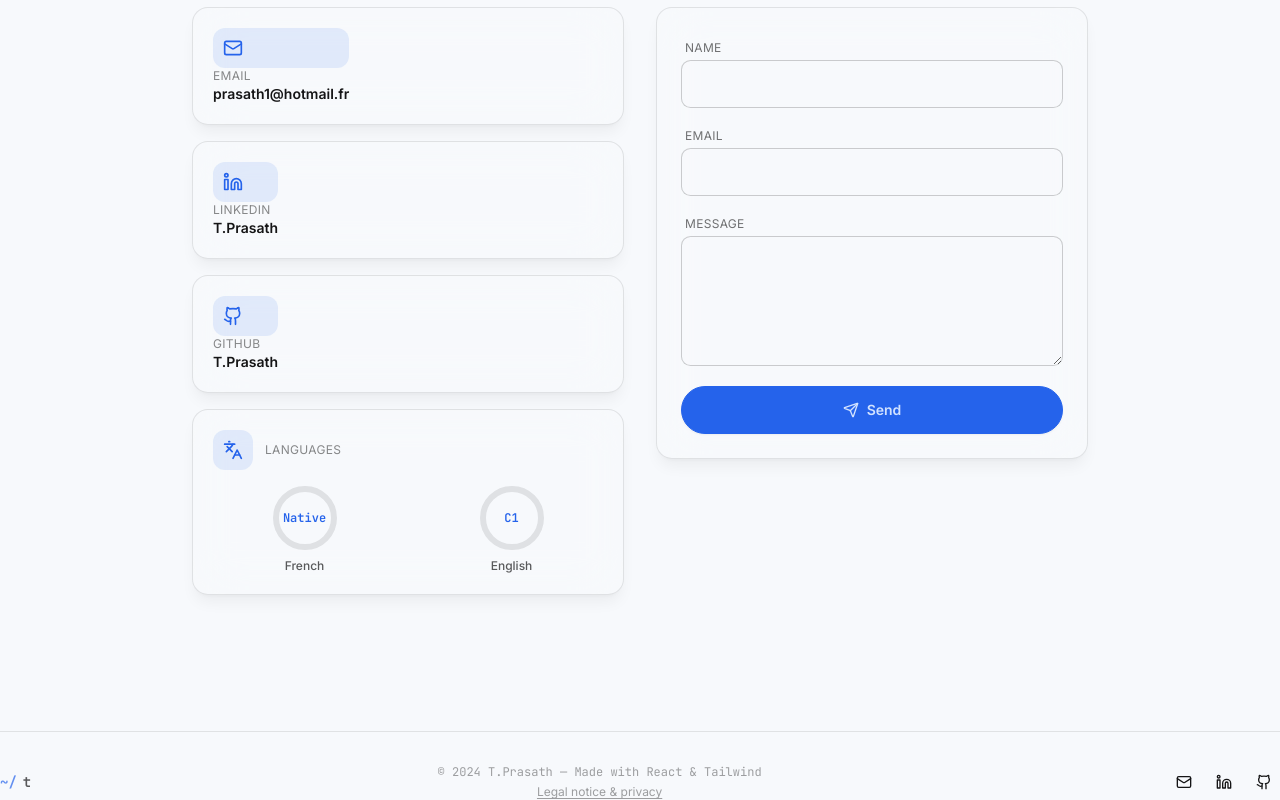
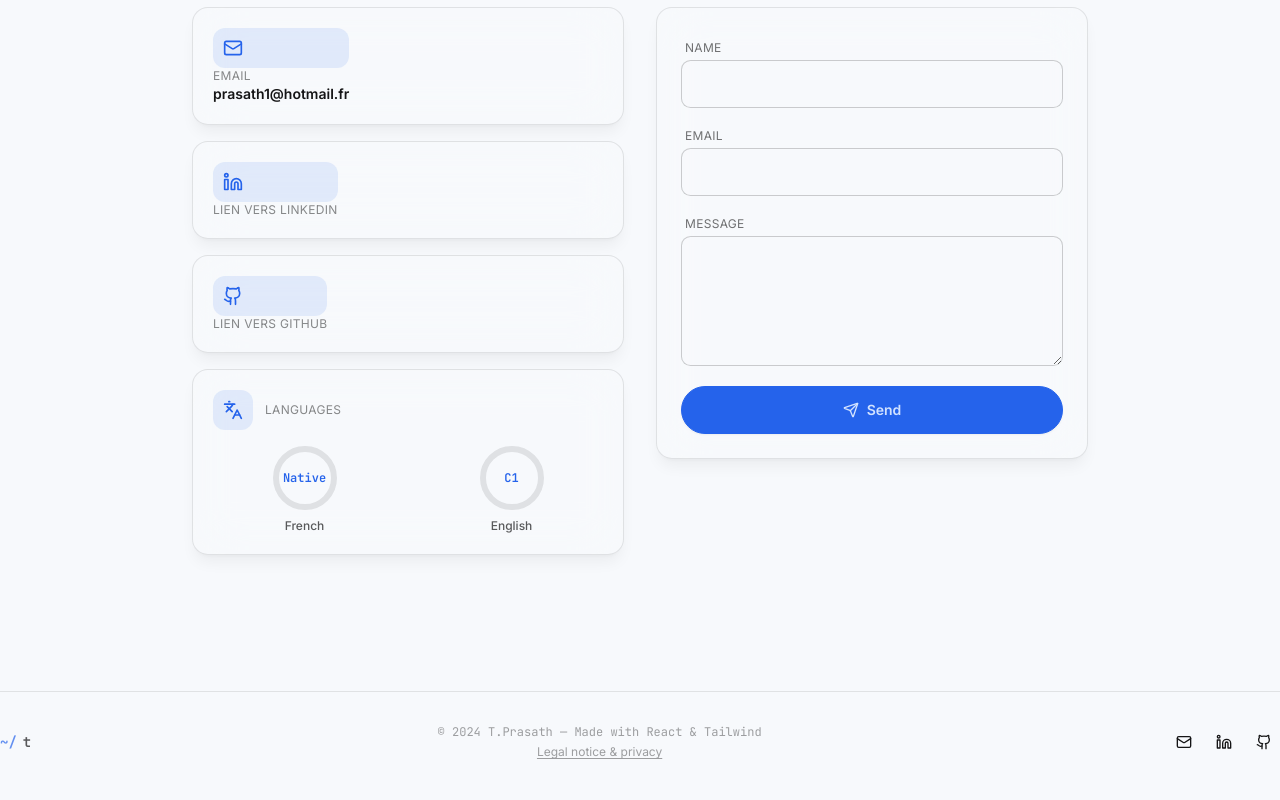
Before and after one commit to Prasath-Thamboo/React-portfolio, a React (Vite) app: page / in a window 1280 px wide. Shown: the part 6039-6839 px from the top of the page. After the commit the page ends 6799 px from the top, so only its background shows below. Built offline with nearby package versions, Linux system fonts and the light colour scheme.

Commit message:
quelques changements

```diff
--- a/src/components/Contact.tsx
+++ b/src/components/Contact.tsx
@@ -64,8 +64,7 @@ const Contact = () => {
                                 <LinkedinIcon className="text-accent w-5 h-5" />
                             </div>
                             <div>
-                                <p className="text-xs uppercase tracking-wide opacity-50">LinkedIn</p>
-                                <p className="text-sm font-semibold">{p.name}</p>
+                                <p className="text-xs uppercase tracking-wide opacity-50">Lien vers LinkedIn</p>
                             </div>
                         </GlassCard>
                     </a>
@@ -76,8 +75,7 @@ const Contact = () => {
                                 <Github className="text-accent w-5 h-5" />
                             </div>
                             <div>
-                                <p className="text-xs uppercase tracking-wide opacity-50">GitHub</p>
-                                <p className="text-sm font-semibold">{p.name}</p>
+                                <p className="text-xs uppercase tracking-wide opacity-50">Lien vers GitHub</p>
                             </div>
                         </GlassCard>
                     </a>
--- a/src/data/projects.ts
+++ b/src/data/projects.ts
@@ -21,10 +21,10 @@ export const projects: Record<Lang, Project[]> = {
         { id: 1, title: "Navilone", description: "Présenter les activités de la société Navilone", technologies: ["React", "Node.js"], image: "/projects/1.png", url: "https://www.navilone.com/" },
         { id: 2, title: "Visual and Ko", description: "Description à compléter.", technologies: ["React", "Node.js"], image: "/projects/2.png", url: "https://www.visualandko.com/fr" },
         { id: 3, title: "Seranya", description: "Description à compléter.", technologies: ["TypeScript", "Next.js", "Prisma", "PostgreSQL"], image: "/projects/3.png", url: "https://www.seranya-blog.com/" },
-        { id: 4, title: "TechandCompare", description: "Présenter les activités de la société Navilone", technologies: ["React", "Node.js", "PHP"], image: "/projects/4.png", url: "https://techandcompare.com/" },
-        { id: 5, title: "Batchily", description: "Présenter les activités de la société Navilone", technologies: ["React", "Node.js"], image: "/projects/5.png", url: "https://batchily.com/" },
-        { id: 6, title: "Serrurier de Proximité", description: "Présenter les activités de la société Navilone", technologies: ["React", "Node.js"], image: "/projects/6.png", url: "https://serrurier-de-proximite.fr/" },
-        { id: 7, title: "Cyria", description: "Présenter les activités de la société Navilone", technologies: ["React", "Node.js"], image: "/projects/7.png", url: "https://cyria.net/fr/" },
+        { id: 4, title: "TechandCompare", description: "Présenter les activités de la société Navilone", technologies: ["React", "Node.js", "PHP"], image: "/projects/5.png", url: "https://techandcompare.com/" },
+        { id: 5, title: "Batchily", description: "Présenter les activités de la société Navilone", technologies: ["React", "Node.js"], image: "/projects/7.png", url: "https://batchily.com/" },
+        { id: 6, title: "Serrurier de Proximité", description: "Présenter les activités de la société Navilone", technologies: ["React", "Node.js"], image: "/projects/4.png", url: "https://serrurier-de-proximite.fr/" },
+        { id: 7, title: "Cyria", description: "Présenter les activités de la société Navilone", technologies: ["React", "Node.js"], image: "/projects/6.png", url: "https://cyria.net/fr/" },
         { id: 8, title: "Counter-inst", description: "Présenter les activités de la société Navilone", technologies: ["React", "Node.js"], image: "/projects/8.png", url: "https://counter-inst.com" },
     ],
     en: [
```
